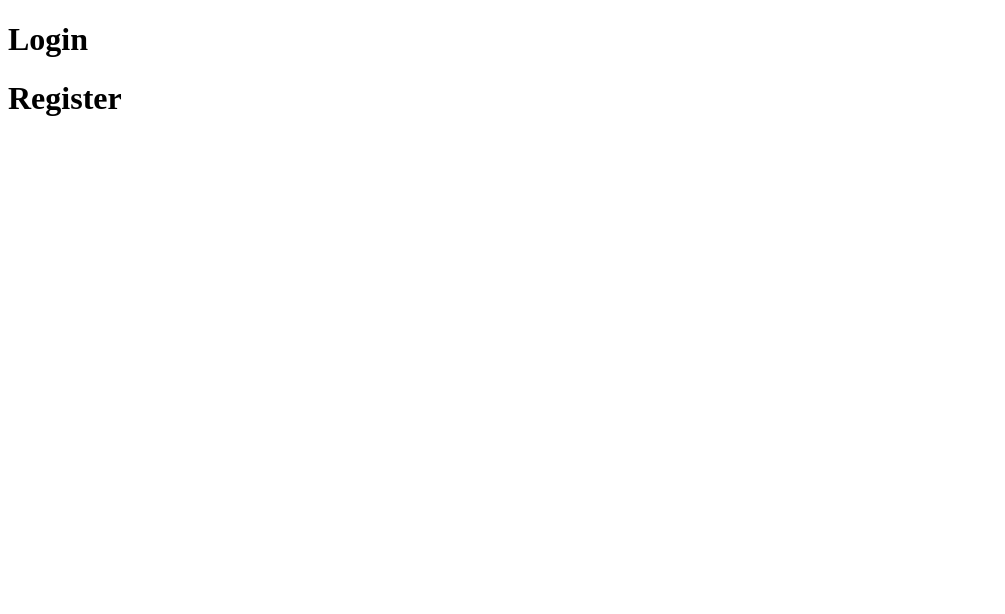
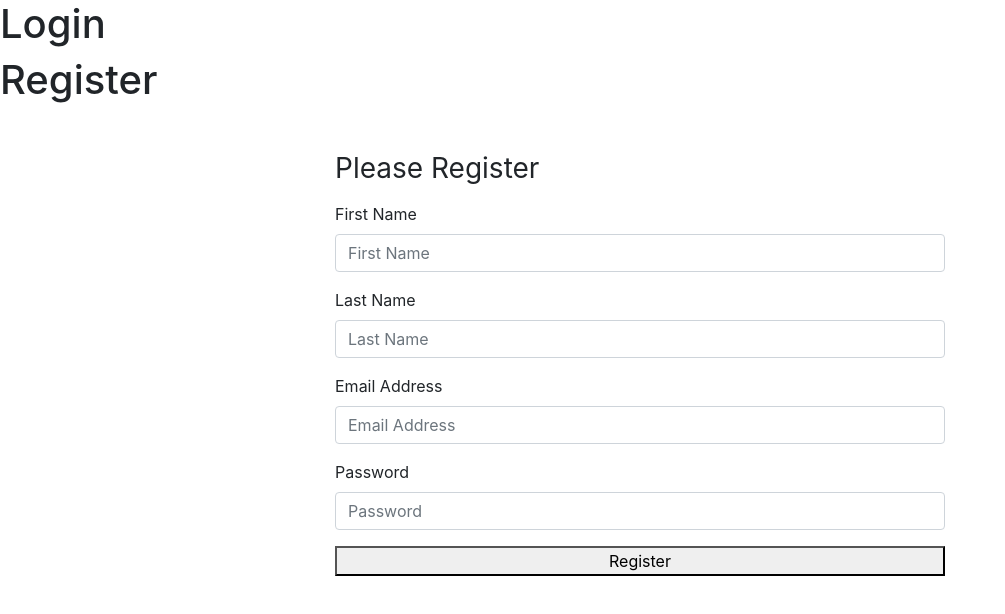
Before and after one commit to ksentak/omega, a React (Create React App) app in the folder client/: page / in a window 1280 px wide. Shown: the top 614 px of the page, without its empty margins (0-1005 px from the left). Built offline with nearby package versions, Linux system fonts and the light colour scheme.

Commit message:
add front end to register component

```diff
--- a/client/package.json
+++ b/client/package.json
@@ -4,10 +4,12 @@
   "private": true,
   "proxy": "http://localhost:5000",
   "dependencies": {
+    "@material-ui/core": "^4.9.14",
     "@testing-library/jest-dom": "^4.2.4",
     "@testing-library/react": "^9.5.0",
     "@testing-library/user-event": "^7.2.1",
     "axios": "^0.19.2",
+    "bootstrap": "^4.5.0",
     "jwt-decode": "^2.2.0",
     "react": "^16.13.1",
     "react-dom": "^16.13.1",
--- a/client/src/App.js
+++ b/client/src/App.js
@@ -1,7 +1,7 @@
 import React from 'react';
 import { BrowserRouter as Router, Route } from 'react-router-dom';
 
-// Import Components
+// Components
 import Landing from './components/Landing/Landing';
 import Login from './components/Login/Login';
 import Register from './components/Register/Register';
--- a/client/src/components/Register/Register.js
+++ b/client/src/components/Register/Register.js
@@ -37,6 +37,58 @@ class Register extends Component {
         <h1>Register</h1>
 
         {/* Must build form */}
+        <div className='col-md-6 mt-5 mx-auto'>
+          <form noValidate onSubmit={this.onSubmit}>
+            <h1 className='h3 mb-3 font-weight-normal'>Please Register</h1>
+            <div className='form-group'>
+              <label htmlFor='first_name'>First Name</label>
+              <input
+                type='text'
+                className='form-control'
+                name='first_name'
+                placeholder='First Name'
+                value={this.state.first_name}
+                onChange={this.onChange}
+              />
+            </div>
+            <div className='form-group'>
+              <label htmlFor='last_name'>Last Name</label>
+              <input
+                type='text'
+                className='form-control'
+                name='last_name'
+                placeholder='Last Name'
+                value={this.state.last_name}
+                onChange={this.onChange}
+              />
+            </div>
+            <div className='form-group'>
+              <label htmlFor='email'>Email Address</label>
+              <input
+                type='email'
+                className='form-control'
+                name='email'
+                placeholder='Email Address'
+                value={this.state.email}
+                onChange={this.onChange}
+              />
+            </div>
+            <div className='form-group'>
+              <label htmlFor='password'>Password</label>
+              <input
+                type='password'
+                className='form-control'
+                name='password'
+                placeholder='Password'
+                value={this.state.password}
+                onChange={this.onChange}
+              />
+            </div>
+            <button type='submit' className='button btn-block'>
+              Register
+            </button>
+          </form>
+        </div>
       </div>
     );
   }
--- a/client/src/index.js
+++ b/client/src/index.js
@@ -1,6 +1,9 @@
 import React from 'react';
 import ReactDOM from 'react-dom';
 import App from './App';
+
+// CSS
+import 'bootstrap/dist/css/bootstrap.min.css';
 
 ReactDOM.render(
   <React.StrictMode>
```
Also changed, not shown: 1 other file (tests, documents, lock files or other folders).
